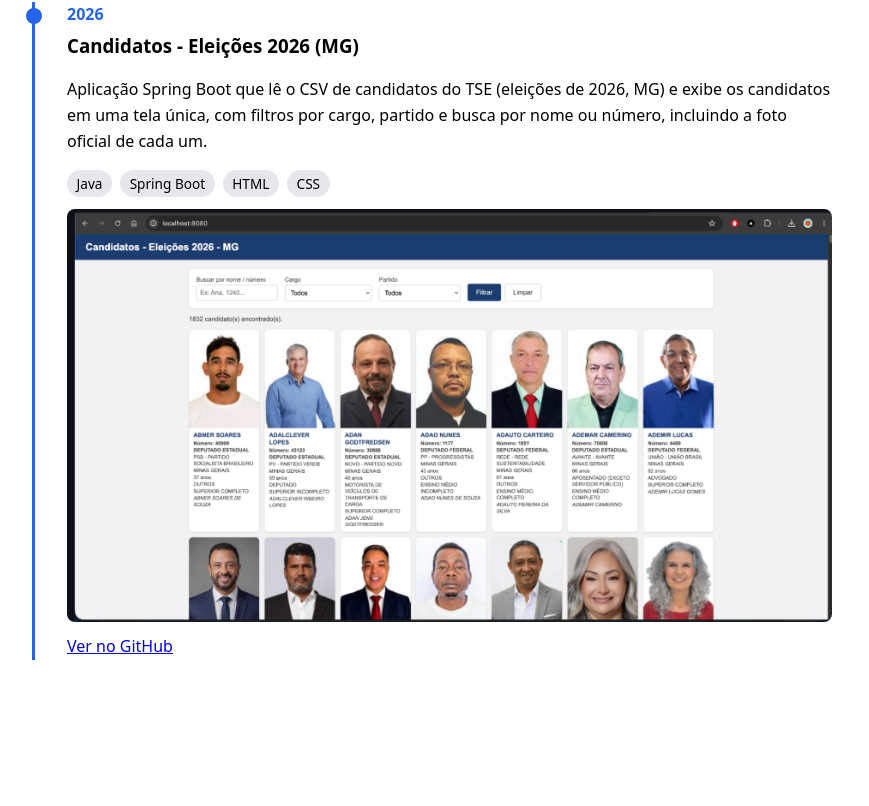
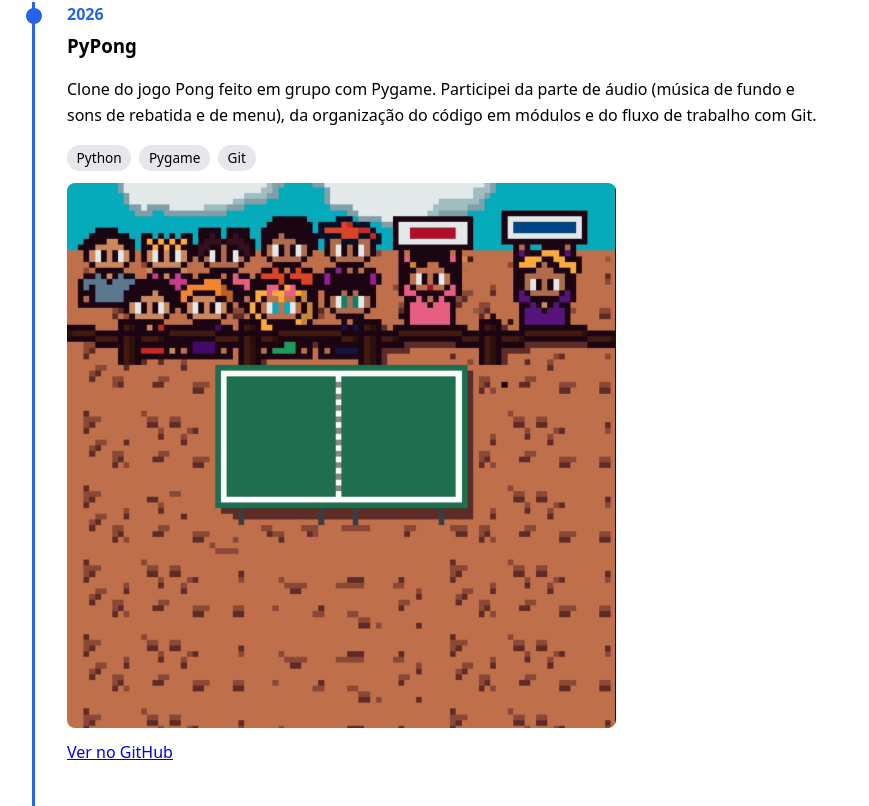
Before and after one commit to daniell-2508/portfolio, a React app: page / in a window 1280 px wide. Shown: the part 674-1480 px from the top of the page, without its empty margins (0-869 px from the left). Built offline with nearby package versions, Linux system fonts and the light colour scheme; the HTML template or start-up script is replaced by a standard one.

Commit message:
Adiciona PyPong na timeline

```diff
--- a/src/data/projetos.js
+++ b/src/data/projetos.js
@@ -1,6 +1,16 @@
 const projetos = [
   {
     id: 1,
+    nome: 'PyPong',
+    ano: 2026,
+    descricao:
+      'Clone do jogo Pong feito em grupo com Pygame. Participei da parte de áudio (música de fundo e sons de rebatida e de menu), da organização do código em módulos e do fluxo de trabalho com Git.',
+    tecnologias: ['Python', 'Pygame', 'Git'],
+    repositorio: 'https://github.com/daniell-2508/projeto_pygame',
+    imagem: '/projetos/pypong.png',
+  },
+  {
+    id: 2,
     nome: 'Candidatos - Eleições 2026 (MG)',
     ano: 2026,
     descricao:
```
Also changed, not shown: public/projetos/pypong.png (added).
